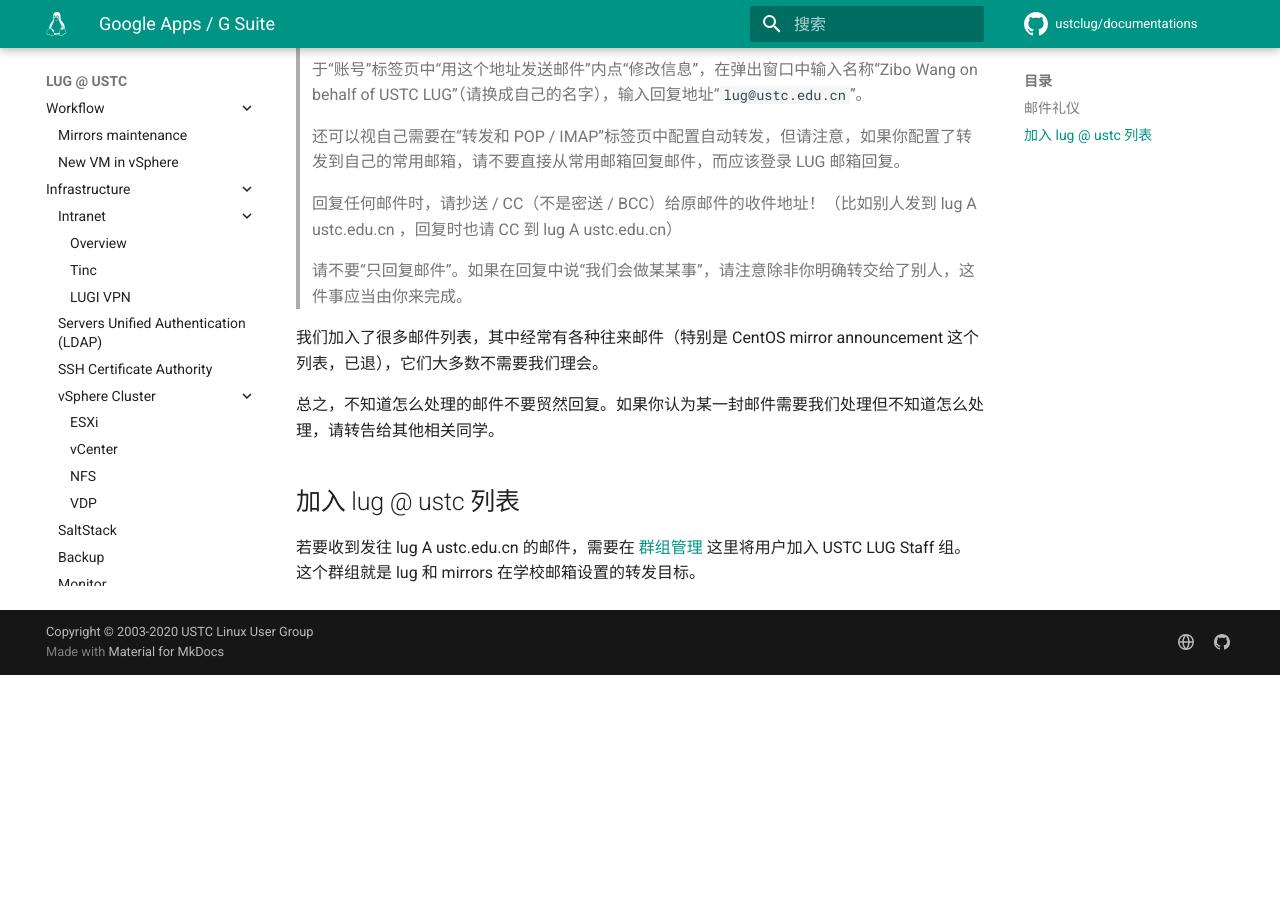
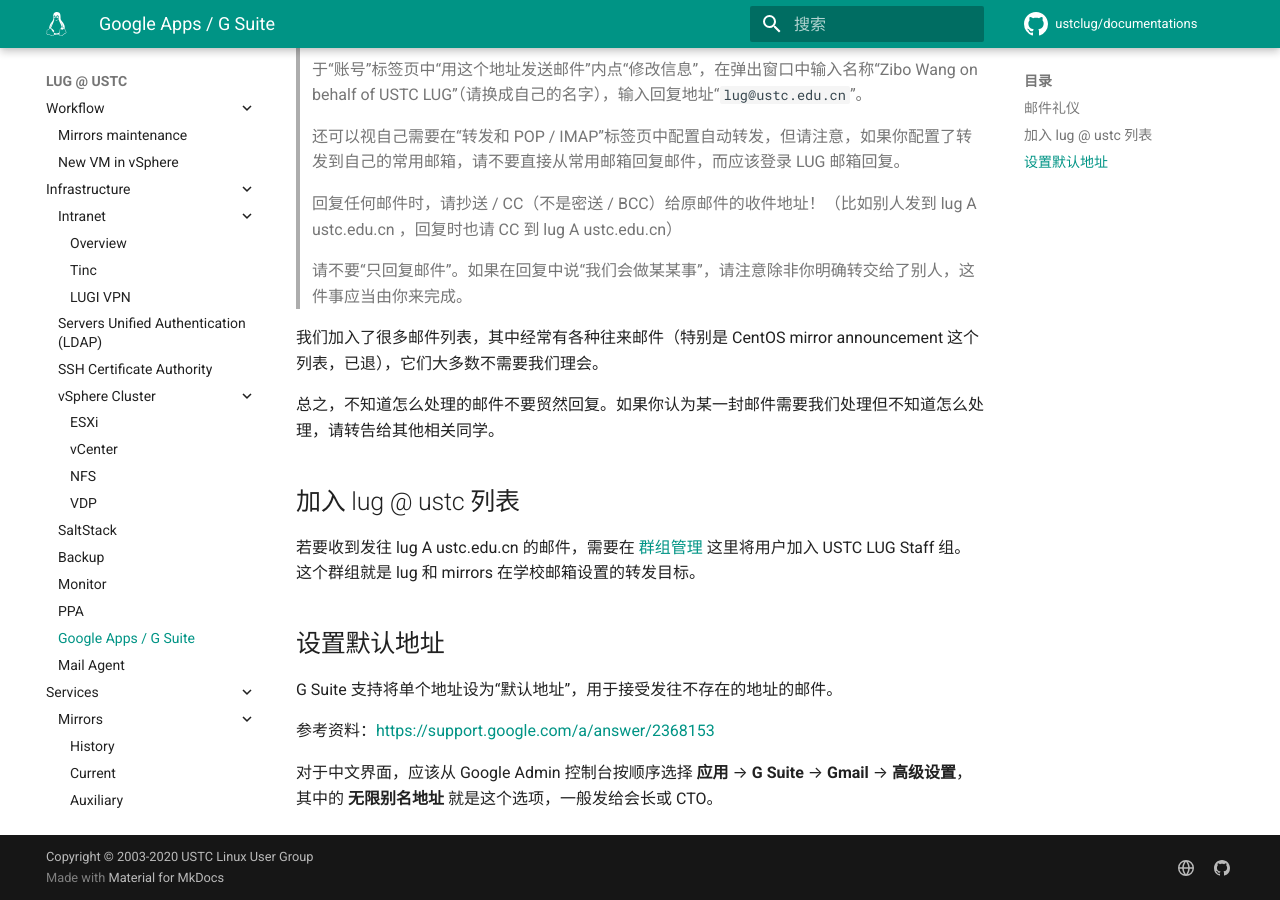
Before and after one commit to ustclug/documentations, an MkDocs documentation site: the page built from docs/infrastructure/google.md, in a window 1280 px wide and 900 px high, scrolled down 510 px. Built offline with MkDocs 1.6.1 and Material for MkDocs 9.7.7, drawn with Linux system fonts in a browser that asks for light colours; comment, search, counter and statistics services are not loaded; before the commit the page ends 1185 px from its top, so only the background shows below that.

Commit message:
Gmail: Add default route

```diff
--- a/docs/infrastructure/google.md
+++ b/docs/infrastructure/google.md
@@ -28,6 +28,14 @@
 
 总之，不知道怎么处理的邮件不要贸然回复。如果你认为某一封邮件需要我们处理但不知道怎么处理，请转告给其他相关同学。
 
-## 加入 lug @ ustc 列表
+## 加入 lug @ ustc 列表 {#lug-ustc-mailing-list}
 
 若要收到发往 lug A ustc.edu.cn 的邮件，需要在 [群组管理](https://admin.google.com/ac/groups) 这里将用户加入 USTC LUG Staff 组。这个群组就是 lug 和 mirrors 在学校邮箱设置的转发目标。
+
+## 设置默认地址 {#default-route}
+
+G Suite 支持将单个地址设为“默认地址”，用于接受发往不存在的地址的邮件。
+
+参考资料：<https://support.google.com/a/answer/2368153>
+
+对于中文界面，应该从 Google Admin 控制台按顺序选择 **应用** → **G Suite** → **Gmail** → **高级设置**，其中的 **无限别名地址** 就是这个选项，一般发给会长或 CTO。
```
